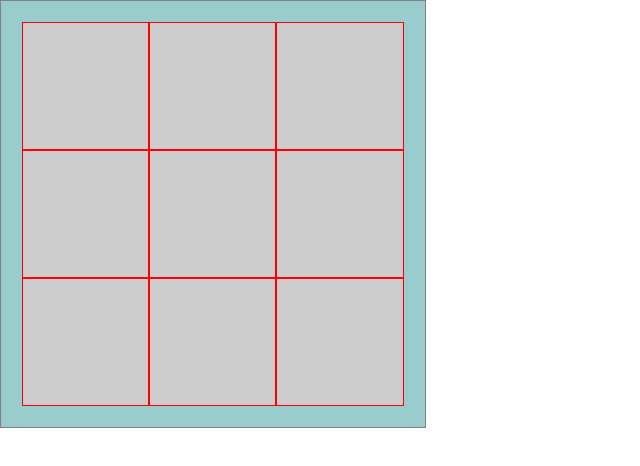
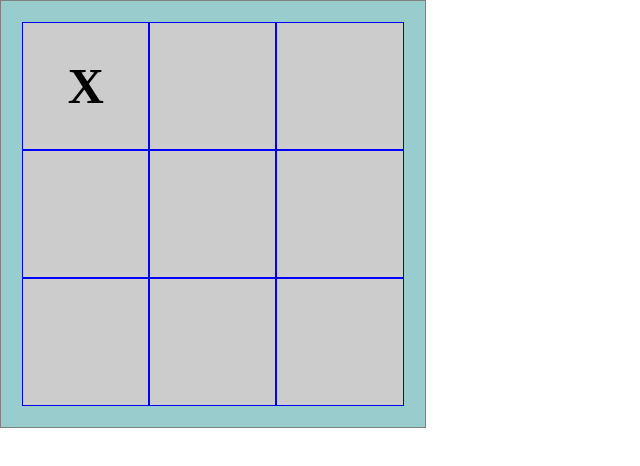
Before and after one commit to mariusCristianPop/TicTacToe-Js, a plain HTML site: page index.html in a window 1280 px wide. Both pictures are taken after a click on the element 85 px from the left and 86 px from the top of the page. Shown: the whole page, without its empty margins (0-640 px from the left). Drawn offline with Linux system fonts and the light colour scheme.

Commit message:
added game logic

```diff
--- a/css/styles.css
+++ b/css/styles.css
@@ -29,7 +29,7 @@ div {
 .inner-grid {
   width: 33.3%;
   height: 33.3%;
-  border: 1px solid red;
+  border: 1px solid blue;
   display: table;
 }
 .inner-square {
--- a/index.html
+++ b/index.html
@@ -11,40 +11,38 @@
 </head>
 
 <body>
-    <div class="grid-container">
-        <center>
+    <div class="grid-container" id = "gridContainer">
         <div class="outer-grid">
             <div class="outer-square">
                 <div class="inner-grid">
-                        <div class="inner-square" id = "11" onclick = markTheCell(11) style="cursor: pointer;"></div>
+                    <div class="inner-square" id="11" onclick=markTheCell(11) style="cursor: pointer;"></div>
                 </div>
                 <div class="inner-grid">
-                        <div class="inner-square" id = "12" onclick = markTheCell(12)  style="cursor: pointer;"></div>
+                    <div class="inner-square" id="12" onclick=markTheCell(12) style="cursor: pointer;"></div>
                 </div>
                 <div class="inner-grid">
-                        <div class="inner-square" id = "13" onclick = markTheCell(13)  style="cursor: pointer;"></div>
+                    <div class="inner-square" id="13" onclick=markTheCell(13) style="cursor: pointer;"></div>
                 </div>
                 <div class="inner-grid">
-                        <div class="inner-square" id = "21" onclick = markTheCell(21)  style="cursor: pointer;"></div>
+                    <div class="inner-square" id="21" onclick=markTheCell(21) style="cursor: pointer;"></div>
                 </div>
                 <div class="inner-grid">
-                        <div class="inner-square" id = "22" onclick = markTheCell(22)  style="cursor: pointer;"></div>
+                    <div class="inner-square" id="22" onclick=markTheCell(22) style="cursor: pointer;"></div>
                 </div>
                 <div class="inner-grid">
-                        <div class="inner-square" id = "23" onclick = markTheCell(23)  style="cursor: pointer;"></div>
+                    <div class="inner-square" id="23" onclick=markTheCell(23) style="cursor: pointer;"></div>
                 </div>
                 <div class="inner-grid">
-                        <div class="inner-square" id = "31" onclick = markTheCell(31)  style="cursor: pointer;"></div>
+                    <div class="inner-square" id="31" onclick=markTheCell(31) style="cursor: pointer;"></div>
                 </div>
                 <div class="inner-grid">
-                        <div class="inner-square" id = "32" onclick = markTheCell(32)  style="cursor: pointer;"></div>
+                    <div class="inner-square" id="32" onclick=markTheCell(32) style="cursor: pointer;"></div>
                 </div>
                 <div class="inner-grid">
-                        <div class="inner-square" id = "33" onclick = markTheCell(33)  style="cursor: pointer;"></div>
+                    <div class="inner-square" id="33" onclick=markTheCell(33) style="cursor: pointer;"></div>
                 </div>
             </div>
         </div>
-        </center>
     </div>
 </body>
 
--- a/js/myScript.js
+++ b/js/myScript.js
@@ -0,0 +1,64 @@
+var playerOne = "X";
+var playerTwo = "O";
+var currentPlayer = playerOne;
+var cell;
+var numberOfCellsClicked = 0;
+
+function markTheCell(cellId) {
+    cell = document.getElementById(cellId);
+    cell.innerText = currentPlayer;
+    cell.onclick = "";
+    ++numberOfCellsClicked;
+    console.log(isWinner(currentPlayer)); // left here on purpose for debugging reasons.
+    if (isWinner(currentPlayer)) {
+        var div = document.getElementById("gridContainer");
+        div.remove();
+        showResult( `Player ${currentPlayer} wins. Refresh page to play again!`);
+    }
+    if (numberOfCellsClicked == 9) {
+        showResult("This match is a draw. Refresh page to play again!");
+    }
+    if (currentPlayer == playerOne) {
+        currentPlayer = playerTwo;
+    } else {
+        currentPlayer = playerOne;
+    }
+}
+
+function isWinner(playerSign) {
+
+    // Assign cells value to variables
+    var cellAt11 = document.getElementById(11).innerText;
+    var cellAt12 = document.getElementById(12).innerText;
+    var cellAt13 = document.getElementById(13).innerText;
+
+    var cellAt21 = document.getElementById(21).innerText;
+    var cellAt22 = document.getElementById(22).innerText;
+    var cellAt23 = document.getElementById(23).innerText;
+
+    var cellAt31 = document.getElementById(31).innerText;
+    var cellAt32 = document.getElementById(32).innerText;
+    var cellAt33 = document.getElementById(33).innerText;
+
+    //checking the variables against the player sign
+    while(true) {
+        if ((cellAt11 == playerSign) && (cellAt12 == playerSign) && (cellAt13 == playerSign) ||
+            (cellAt11 == playerSign) && (cellAt21 == playerSign) && (cellAt31 == playerSign) ||
+            (cellAt11 == playerSign) && (cellAt22 == playerSign) && (cellAt33 == playerSign) ||
+            (cellAt12 == playerSign) && (cellAt22 == playerSign) && (cellAt32 == playerSign) ||
+            (cellAt13 == playerSign) && (cellAt22 == playerSign) && (cellAt31 == playerSign) ||
+            (cellAt13 == playerSign) && (cellAt23 == playerSign) && (cellAt33 == playerSign) ||
+            (cellAt21 == playerSign) && (cellAt22 == playerSign) && (cellAt23 == playerSign) ||
+            (cellAt31 == playerSign) && (cellAt32 == playerSign) && (cellAt33 == playerSign)) {
+                return true;
+            }
+        return false;
+    }
+}
+
+function showResult(textResult) {
+    var par = document.createElement("p");
+    var text = document.createTextNode(textResult);
+    par.appendChild(text);
+    document.body.appendChild(par);
+}
```
Lines whose indentation alone changed are shown as unchanged.
